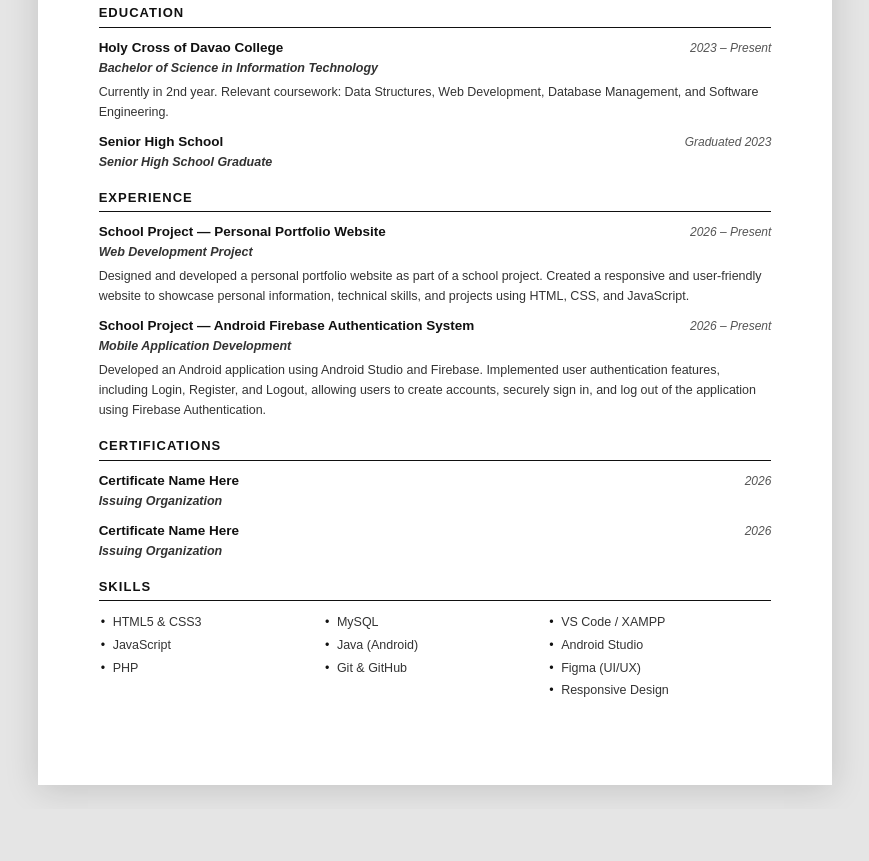
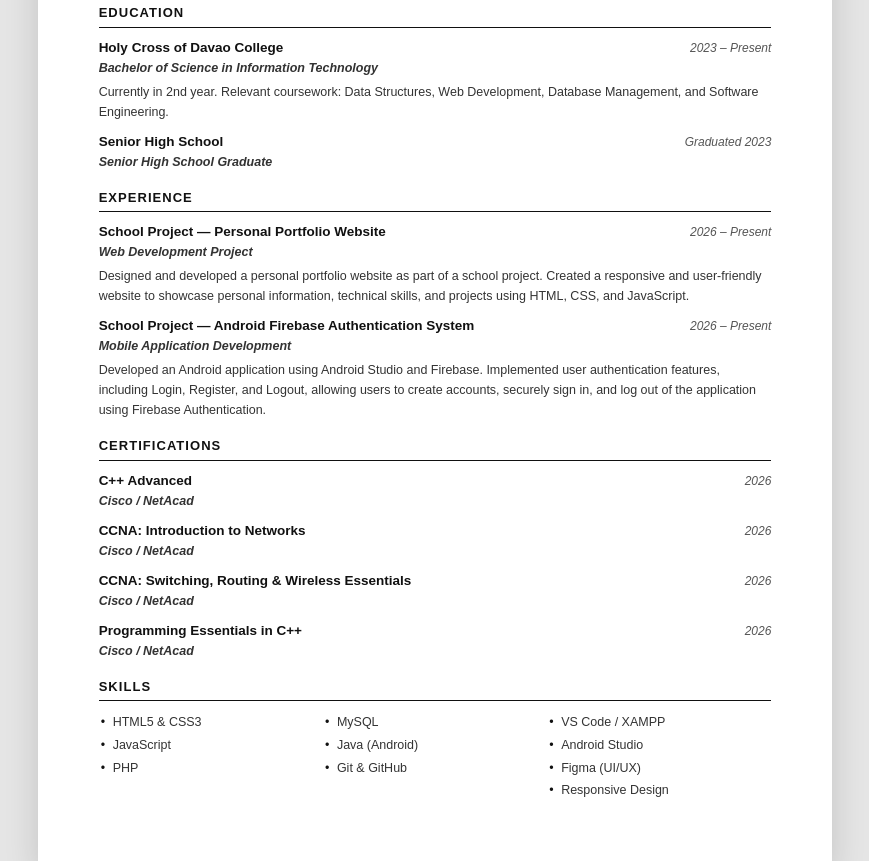
Before and after one commit to larshonculada2005-arch/Portfolio, a plain HTML site: page resume.html in a window 1280 px wide. Shown: the part 419-1280 px from the top of the page, without its empty margins (205-1074 px from the left). Before the commit the page ends 1228 px from the top, so only its background shows below. Drawn offline with Linux system fonts and the light colour scheme.

Commit message:
Update resume.html

```diff
--- a/resume.html
+++ b/resume.html
@@ -368,18 +368,34 @@
 
       <div class="cv-entry">
         <div class="cv-entry-top">
-          <span class="cv-org">Certificate Name Here</span>
+          <span class="cv-org">C++ Advanced</span>
           <span class="cv-date">2026</span>
         </div>
-        <p class="cv-role-title">Issuing Organization</p>
+        <p class="cv-role-title">Cisco / NetAcad</p>
       </div>
 
       <div class="cv-entry">
         <div class="cv-entry-top">
-          <span class="cv-org">Certificate Name Here</span>
+          <span class="cv-org">CCNA: Introduction to Networks</span>
           <span class="cv-date">2026</span>
         </div>
-        <p class="cv-role-title">Issuing Organization</p>
+        <p class="cv-role-title">Cisco / NetAcad</p>
+      </div>
+
+      <div class="cv-entry">
+        <div class="cv-entry-top">
+          <span class="cv-org">CCNA: Switching, Routing &amp; Wireless Essentials</span>
+          <span class="cv-date">2026</span>
+        </div>
+        <p class="cv-role-title">Cisco / NetAcad</p>
+      </div>
+
+      <div class="cv-entry">
+        <div class="cv-entry-top">
+          <span class="cv-org">Programming Essentials in C++</span>
+          <span class="cv-date">2026</span>
+        </div>
+        <p class="cv-role-title">Cisco / NetAcad</p>
       </div>
 
     </section>
```
